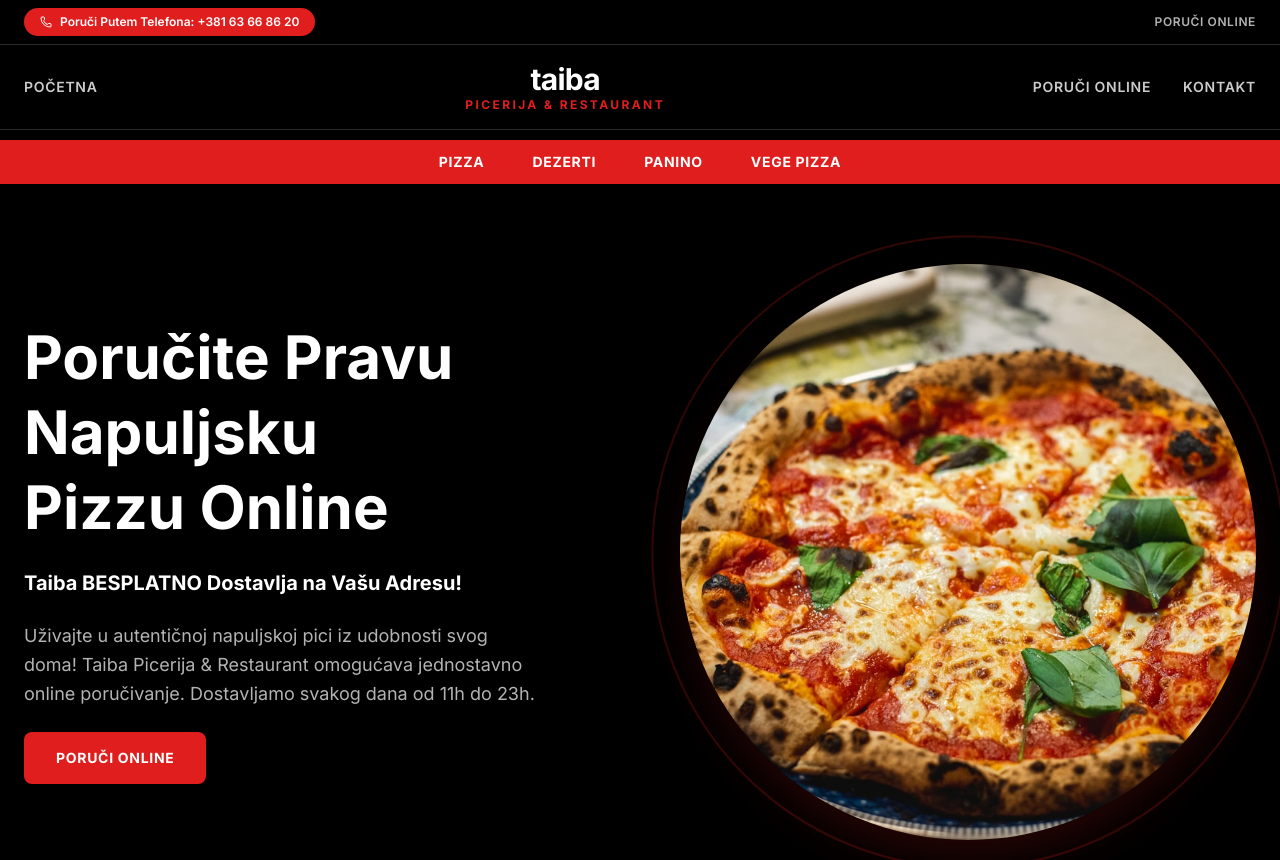
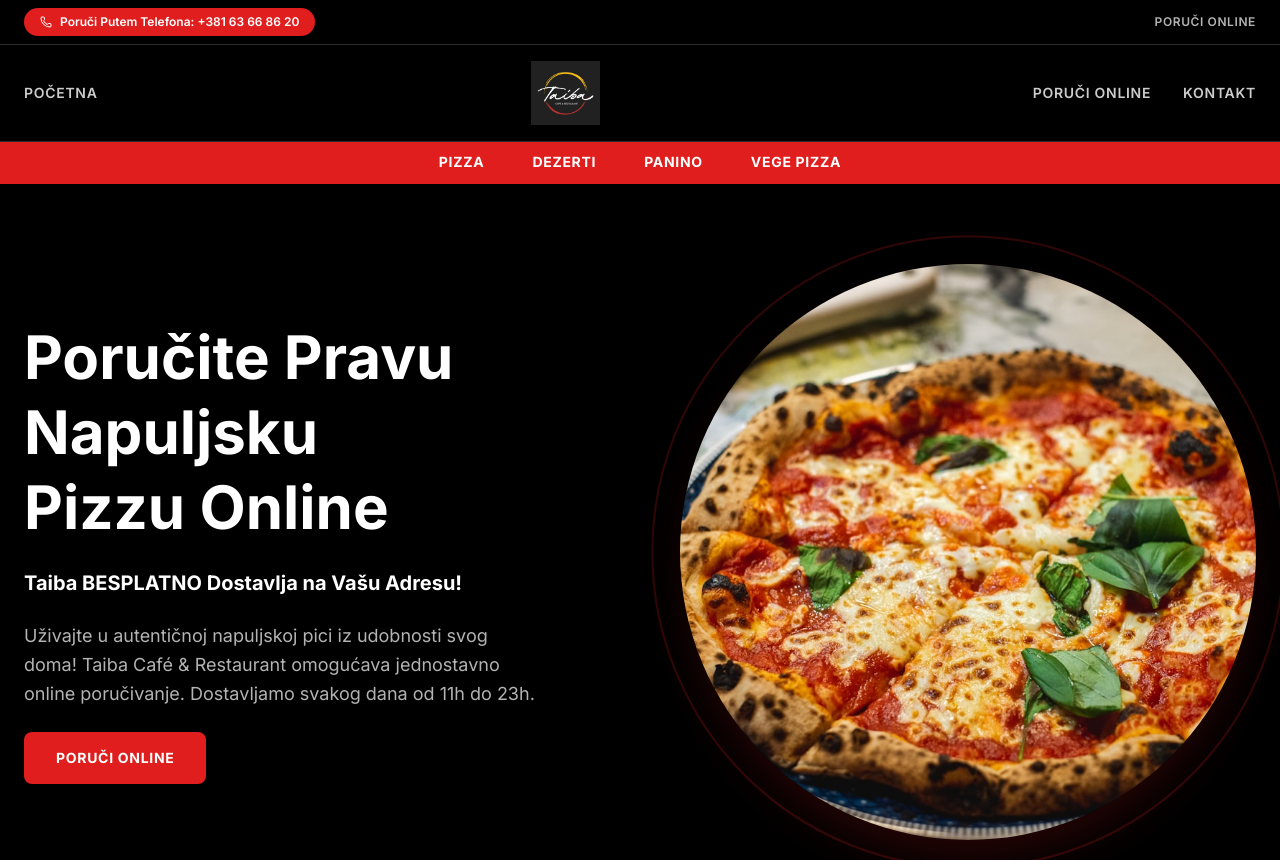
Before and after one commit to luckybbbbbb/taiba-picerija, a Next.js app: page / in a window 1280 px wide. Shown: the top 860 px of the page. Built offline with nearby package versions, Linux system fonts and the light colour scheme; a web font is replaced by a local one.

Commit message:
Dodat logo, ažuriran naziv u Taiba Café & Restaurant

```diff
--- a/app/layout.tsx
+++ b/app/layout.tsx
@@ -14,9 +14,9 @@ const playfair = Playfair_Display({
 })
 
 export const metadata: Metadata = {
-  title: 'Taiba Picerija & Restaurant | Dostava Prave Napuljske Pizze - Novi Pazar',
+  title: 'Taiba Café & Restaurant | Dostava Prave Napuljske Pizze - Novi Pazar',
   description:
-    'Naručite autentičnu napuljsku pizzu online. Besplatna dostava u Novom Pazaru. Taiba Picerija & Restaurant - najbolji italijanski sastojci, prava napuljska tradicija.',
+    'Naručite autentičnu napuljsku pizzu online. Besplatna dostava u Novom Pazaru. Taiba Café & Restaurant - najbolji italijanski sastojci, prava napuljska tradicija.',
 }
 
 export const viewport: Viewport = {
--- a/components/footer.tsx
+++ b/components/footer.tsx
@@ -1,3 +1,4 @@
+import Image from "next/image"
 import { Phone, Mail, MapPin, Clock } from "lucide-react"
 
 const infoLinks = [
@@ -23,14 +24,13 @@ export function Footer() {
         <div className="grid grid-cols-1 md:grid-cols-2 lg:grid-cols-4 gap-12 mb-12">
           {/* Logo */}
           <div className="space-y-4">
-            <div>
-              <span className="text-taiba-white text-2xl font-bold tracking-tight">
-                taiba
-              </span>
-              <div className="text-taiba-red text-[10px] font-bold tracking-[0.2em] uppercase">
-                Picerija & Restaurant
-              </div>
-            </div>
+            <Image
+              src="/images/taiba-logo.png"
+              alt="Taiba Café & Restaurant"
+              width={120}
+              height={112}
+              className="h-16 w-auto"
+            />
             <p className="text-taiba-white/50 text-sm leading-relaxed">
               {"Autentična napuljska pizza u srcu Novog Pazara. Prava italijanska tradicija sa najboljim sastojcima."}
             </p>
@@ -71,9 +71,9 @@ export function Footer() {
               </li>
               <li className="flex items-start gap-3">
                 <MapPin className="w-4 h-4 text-taiba-red flex-shrink-0 mt-0.5" />
-                <span className="text-taiba-white/60 text-sm">
-                  {"Novi Pazar, Srbija"}
-                </span>
+                <a href="https://www.google.com/maps/search/?api=1&query=Veljka+Vlahovića+12,+Novi+Pazar+36300" target="_blank" rel="noopener noreferrer" className="text-taiba-white/60 text-sm hover:text-taiba-red transition-colors">
+                  {"Veljka Vlahovića 12, Novi Pazar 36300"}
+                </a>
               </li>
               <li className="flex items-start gap-3">
                 <Phone className="w-4 h-4 text-taiba-red flex-shrink-0 mt-0.5" />
@@ -112,7 +112,7 @@ export function Footer() {
         {/* Bottom bar */}
         <div className="border-t border-taiba-white/10 pt-8 text-center">
           <p className="text-taiba-white/40 text-sm">
-            {"© 2026 Taiba Picerija & Restaurant. Sva prava zadržana."}
+            {"© 2026 Taiba Café & Restaurant. Sva prava zadržana."}
           </p>
         </div>
       </div>
--- a/components/hero.tsx
+++ b/components/hero.tsx
@@ -60,7 +60,7 @@ export function Hero() {
             {"Taiba BESPLATNO Dostavlja na Vašu Adresu!"}
           </p>
           <p className="text-taiba-white/70 text-base md:text-lg leading-relaxed max-w-lg mx-auto lg:mx-0">
-            {"Uživajte u autentičnoj napuljskoj pici iz udobnosti svog doma! Taiba Picerija & Restaurant omogućava jednostavno online poručivanje. Dostavljamo svakog dana od 11h do 23h."}
+            {"Uživajte u autentičnoj napuljskoj pici iz udobnosti svog doma! Taiba Café & Restaurant omogućava jednostavno online poručivanje. Dostavljamo svakog dana od 11h do 23h."}
           </p>
           <div>
             <a
--- a/components/navbar.tsx
+++ b/components/navbar.tsx
@@ -1,6 +1,7 @@
 "use client"
 
 import { useState } from "react"
+import Image from "next/image"
 import { Phone, Menu, X } from "lucide-react"
 
 export function Navbar() {
@@ -46,13 +47,15 @@ export function Navbar() {
         </div>
 
         {/* Logo center */}
-        <a href="#pocetna" className="flex flex-col items-center">
-          <span className="text-taiba-white text-2xl md:text-3xl font-bold tracking-tight">
-            taiba
-          </span>
-          <span className="text-taiba-red text-[10px] md:text-xs font-bold tracking-[0.2em] uppercase">
-            Picerija & Restaurant
-          </span>
+        <a href="#pocetna" className="flex items-center">
+          <Image
+            src="/images/taiba-logo.png"
+            alt="Taiba Café & Restaurant"
+            width={120}
+            height={112}
+            className="h-12 md:h-16 w-auto"
+            priority
+          />
         </a>
 
         {/* Nav links (right on desktop) */}
```
Also changed, not shown: public/images/taiba-logo.png (added), 1 other file (tests, documents, lock files or other folders).
